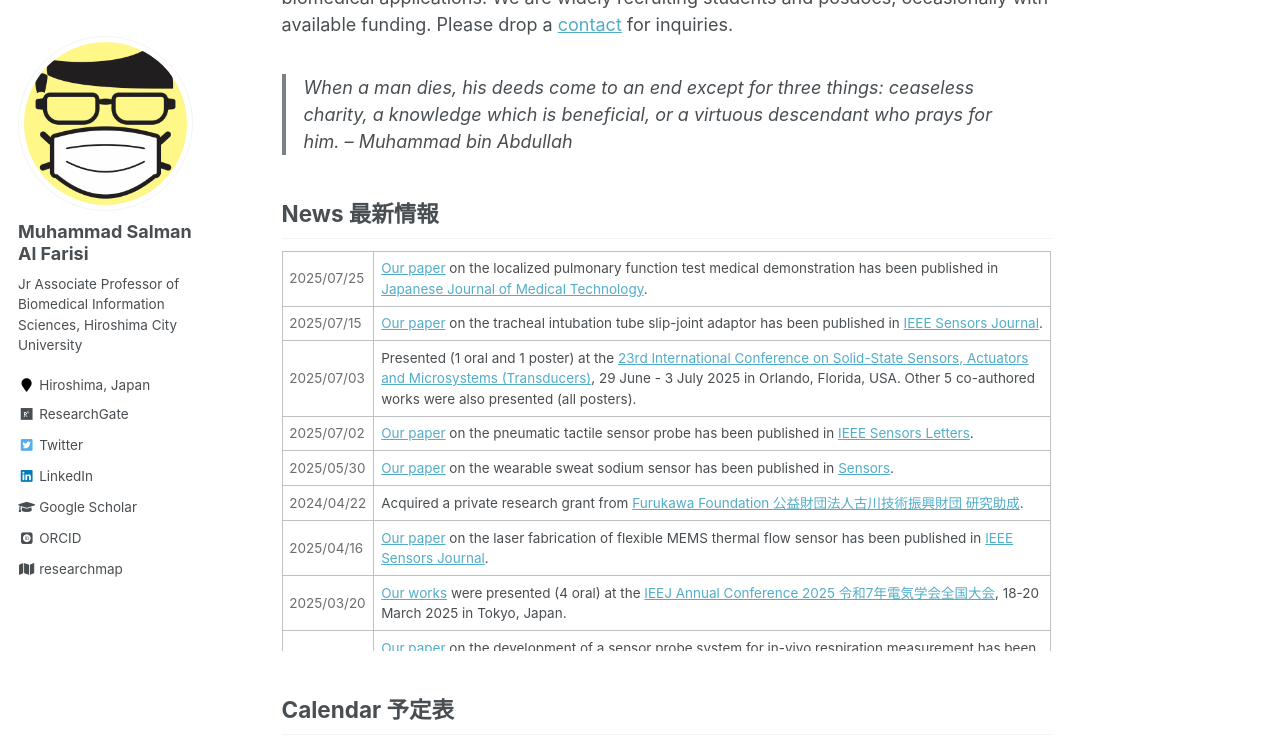
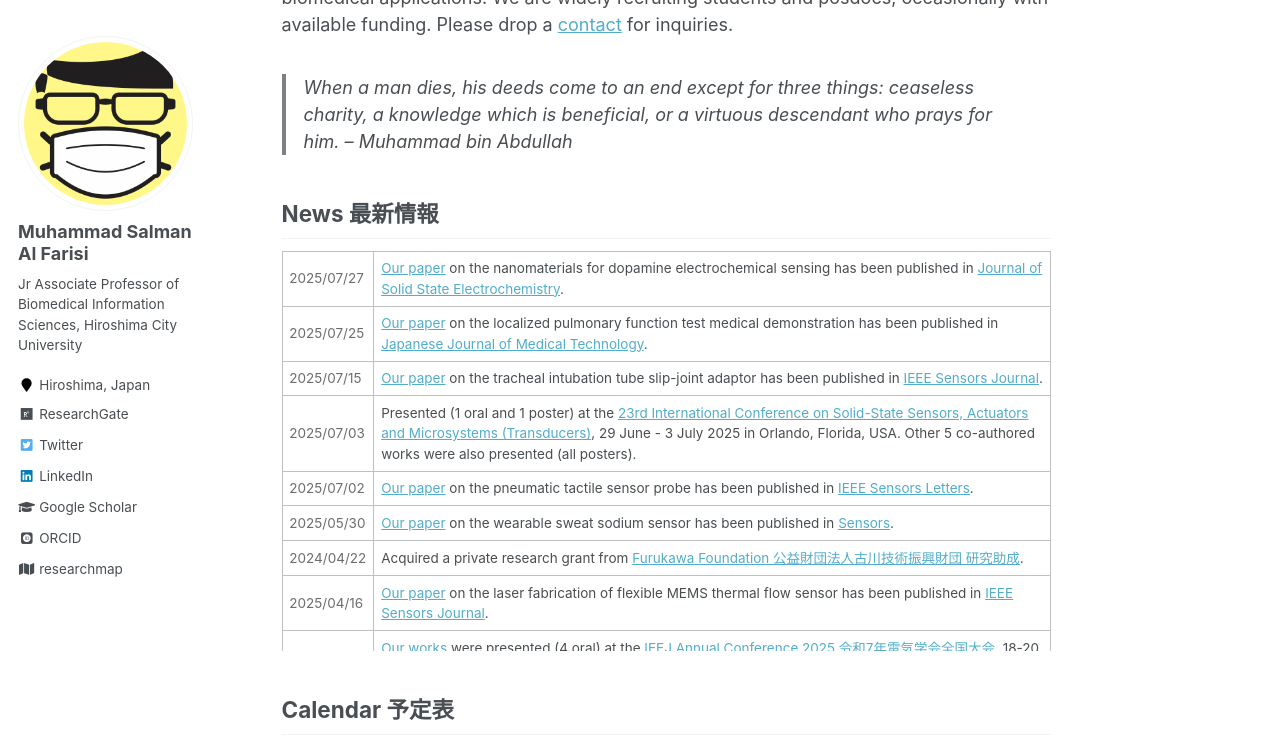
Before and after one commit to msalfarisi/msalfarisi.github.io, a Jekyll site: the page built from _pages/home.md, in a window 1280 px wide and 900 px high, scrolled down 457 px, cut to the strip 0-742 px from the top of the window. Built offline with Jekyll 4.4.1, drawn with Linux system fonts in a browser that asks for light colours; some web fonts are replaced.

Commit message:
Update home.md

```diff
--- a/_pages/home.md
+++ b/_pages/home.md
@@ -22,6 +22,10 @@ Welcome to the homepage of Muhammad Salman Al Farisi, a Lecturer (Jr Associate P
 
 <div style="overflow-y: scroll; height:400px;">
  <table style="width:100%">
+  <tr>
+    <td style="color:#6d6d6d;">2025/07/27</td>
+    <td><a href="/publication/">Our paper</a> on the nanomaterials for dopamine electrochemical sensing has been published in <a href="https://doi.org/10.1007/s10008-025-06395-x">Journal of Solid State Electrochemistry</a>.</td>
+  </tr>
   <tr>
     <td style="color:#6d6d6d;">2025/07/25</td>
     <td><a href="/publication/">Our paper</a> on the localized pulmonary function test medical demonstration has been published in <a href="https://doi.org/10.14932/jamt.25-5">Japanese Journal of Medical Technology</a>.</td>
```
